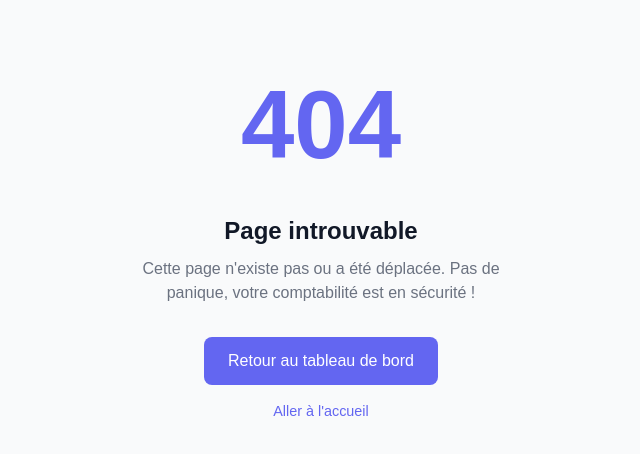
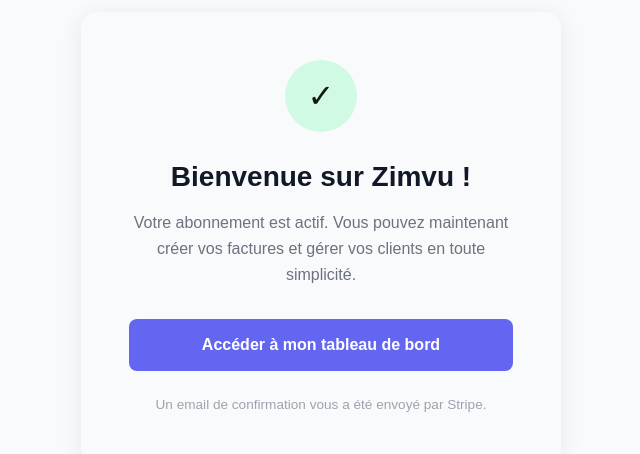
Before and after one commit to devfactapp/zimvu, a Next.js app: page /success in a window 1280 px wide. Before the commit this address had no page. Shown: the part 162-616 px from the top of the page, without its empty margins (319-959 px from the left). Built offline with nearby package versions, Linux system fonts and the light colour scheme.

Commit message:
Ajout page succès Stripe

```diff
--- /dev/null
+++ b/app/success/page.js
@@ -0,0 +1,64 @@
+import Link from 'next/link'
+
+export const metadata = {
+  title: 'Paiement confirmé | Zimvu',
+}
+
+export default function SuccessPage() {
+  return (
+    <div style={{
+      minHeight: '100vh',
+      display: 'flex',
+      flexDirection: 'column',
+      alignItems: 'center',
+      justifyContent: 'center',
+      fontFamily: 'sans-serif',
+      backgroundColor: '#f9fafb',
+      padding: '2rem',
+      textAlign: 'center'
+    }}>
+      <div style={{
+        backgroundColor: '#white',
+        borderRadius: '16px',
+        padding: '3rem',
+        maxWidth: '480px',
+        boxShadow: '0 4px 24px rgba(0,0,0,0.08)'
+      }}>
+        <div style={{
+          width: '72px',
+          height: '72px',
+          backgroundColor: '#d1fae5',
+          borderRadius: '50%',
+          display: 'flex',
+          alignItems: 'center',
+          justifyContent: 'center',
+          margin: '0 auto 1.5rem',
+          fontSize: '2rem'
+        }}>
+          ✓
+        </div>
+        <h1 style={{ fontSize: '1.75rem', fontWeight: '700', color: '#111827', margin: '0 0 0.75rem' }}>
+          Bienvenue sur Zimvu !
+        </h1>
+        <p style={{ color: '#6b7280', lineHeight: '1.6', margin: '0 0 2rem' }}>
+          Votre abonnement est actif. Vous pouvez maintenant créer vos factures et gérer vos clients en toute simplicité.
+        </p>
+        <Link href="/dashboard" style={{
+          display: 'block',
+          backgroundColor: '#6366f1',
+          color: 'white',
+          padding: '0.875rem 1.5rem',
+          borderRadius: '8px',
+          textDecoration: 'none',
+          fontWeight: '600',
+          fontSize: '1rem'
+        }}>
+          Accéder à mon tableau de bord
+        </Link>
+        <p style={{ marginTop: '1.5rem', fontSize: '0.85rem', color: '#9ca3af' }}>
+          Un email de confirmation vous a été envoyé par Stripe.
+        </p>
+      </div>
+    </div>
+  )
+}
```
